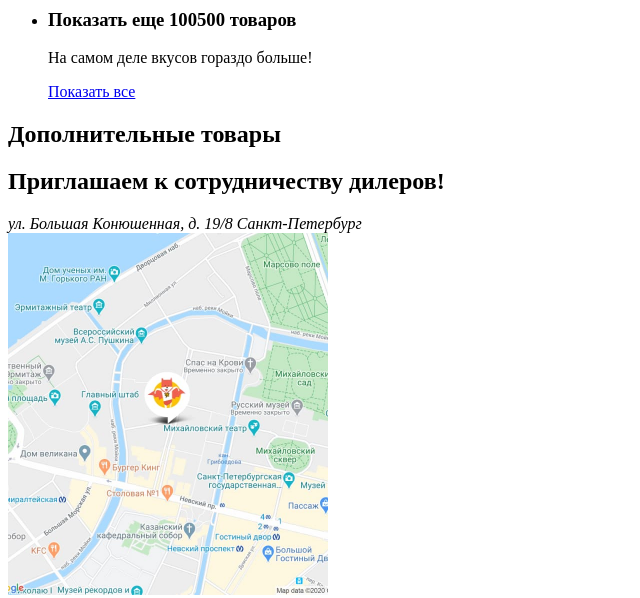
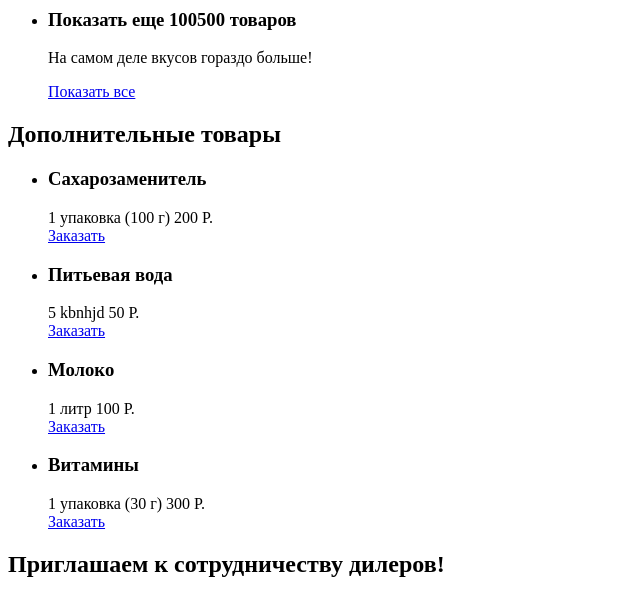
Before and after one commit to htmlacademy-adaptive/1952407-cat-energy-25, a website: page source/catalog.html in a window 1280 px wide. Shown: the part 1512-2110 px from the top of the page, without its empty margins (0-640 px from the left). Drawn offline with Linux system fonts and the light colour scheme.

Commit message:
Добавляет раметку дополнительных товаров

```diff
--- a/source/catalog.html
+++ b/source/catalog.html
@@ -239,9 +239,44 @@
           </li>
         </ul>
       </section>
-      <section class="main-page__extra">
-        <h2 class="main-page__title">Дополнительные товары</h2>
-        <div class="main-page__extra-goods extra-goods"></div>
+      <section class="main-page__extra extra">
+        <h2 class="extra__title">Дополнительные товары</h2>
+        <div class="extra__wrapper">
+          <ul class="extra__list extra-goods">
+            <li class="extra-goods__item">
+              <h3 class="extra-goods__title">Сахарозаменитель</h3>
+              <div>
+                <span class="extra-goods__text">1 упаковка (100 г)</span>
+                <span class="extra-goods__price">200 Р.</span>
+              </div>
+              <a class="extra-goods__link button" href="#">Заказать</a>
+            </li>
+            <li class="extra-goods__item">
+              <h3 class="extra-goods__title">Питьевая вода</h3>
+              <div>
+                <span class="extra-goods__text">5 kbnhjd</span>
+                <span class="extra-goods__price">50 Р.</span>
+              </div>
+              <a class="extra-goods__link button" href="#">Заказать</a>
+            </li>
+            <li class="extra-goods__item">
+              <h3 class="extra-goods__title">Молоко</h3>
+              <div>
+                <span class="extra-goods__text">1 литр</span>
+                <span class="extra-goods__price">100 Р.</span>
+              </div>
+              <a class="extra-goods__link button" href="#">Заказать</a>
+            </li>
+            <li class="extra-goods__item">
+              <h3 class="extra-goods__title">Витамины</h3>
+              <div>
+                <span class="extra-goods__text">1 упаковка (30 г)</span>
+                <span class="extra-goods__price">300 Р.</span>
+              </div>
+              <a class="extra-goods__link button" href="#">Заказать</a>
+            </li>
+          </ul>
+        </div>
         <div class="main-page__extra-bonus extra-bonus"></div>
       </section>
     </main>
```
